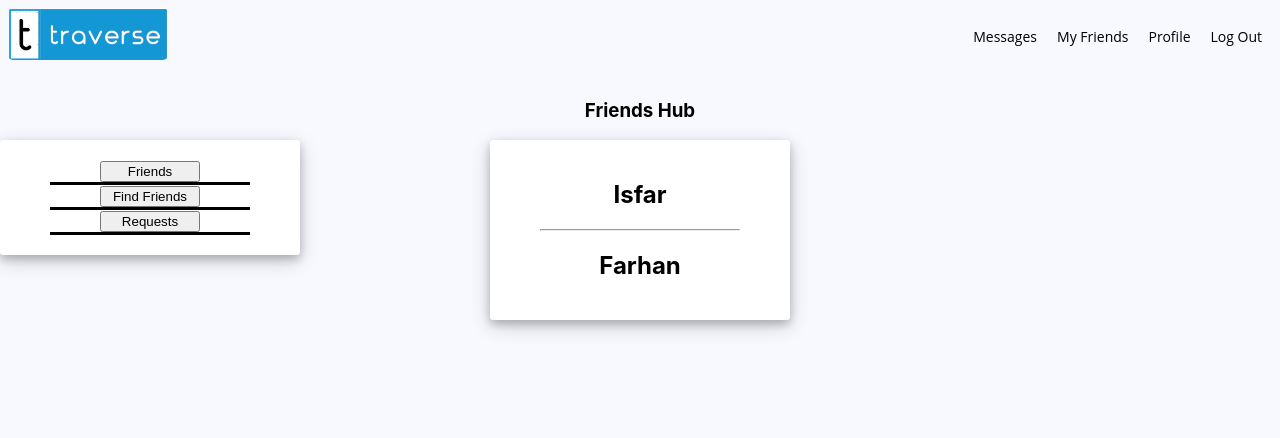
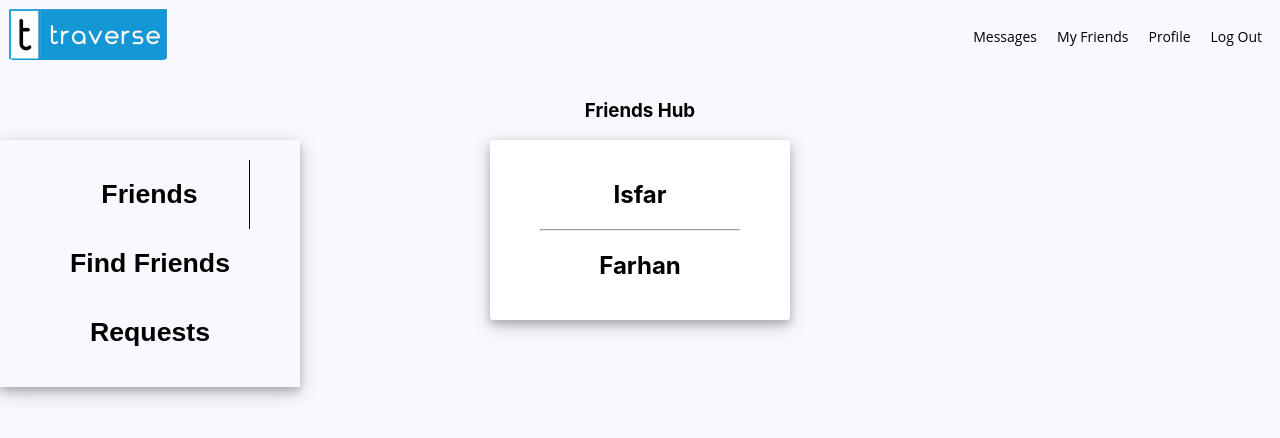
Before and after one commit to fm1539/Traverse2.0, a React (Create React App) app: page /friends in a window 1280 px wide. Shown: the top 438 px of the page. Built offline with nearby package versions, Linux system fonts and the light colour scheme.

Commit message:
new friends hub changes

```diff
--- a/public/css/style.css
+++ b/public/css/style.css
@@ -1,3 +1,5 @@
+
+
 .plat-nav-item{
     display: inline-block;
     color: #000;
@@ -37,19 +39,35 @@
     padding: 20px 50px 20px 50px;
     width: 200px;
     background-color: white;
-    border: solid black;
-    border-width: 0;
-    border-radius: 3px;
+    border: none;
     float: left;
     margin-right: 20vh;
     box-shadow: 0 4px 8px 0 rgba(0, 0, 0, 0.2), 0 6px 20px 0 rgba(0, 0, 0, 0.19);
     position: relative;
+    background-color: inherit;
   }
 
-  .tab {
-      border-bottom-style: solid;
-      width: auto;
+  .friends-btn {
+      width: 100%;
+      display: inline-block;
+      float: left;
+      background-color: transparent;
+      border: none;
+      transition: 0.3s;
   }
+
+  .friends-btn:hover {
+      cursor: pointer;
+      background-color: slategrey;
+  }
+
+  .friends-btn:focus {
+      outline: none;
+  }
+
+.active {
+    border-right: solid 1px;
+}
 /*
   .plat-nav-item:hover:after {
     width: 100%;
--- a/src/components/pages/Friends/Friends.js
+++ b/src/components/pages/Friends/Friends.js
@@ -14,23 +14,51 @@ function Friends() {
         <hr></hr>
         <h2>Farhan</h2>
     </div>
+
+    let findDiv = <div className="container">
+        <h2>Oshir</h2>
+        <hr></hr>
+        <h2>Mashud</h2>
+    </div>
+
+    let friendStatus = "friends-btn"
+    let findStatus = "friends-btn"
+    let reqStatus = "friends-btn"
+
+    if (friendState==="friends") {
+        friendStatus = "friends-btn active"
+        findStatus = "friends-btn"
+        reqStatus = "friends-btn"
+    }
+    else if (friendState === "find") {
+        friendStatus = "friends-btn"
+        findStatus = "friends-btn active"
+        reqStatus = "friends-btn"
+    }
+    else {
+        friendStatus = "friends-btn"
+        findStatus = "friends-btn"
+        reqStatus = "friends-btn active"
+    }
+
     return (
         <div>
             <PlatNavbar />
             <h3>Friends Hub</h3>
             <div className="tab-container">
                 <div className="tab">
-                    <button style={{width: 100 }} onClick={() => friendHandler('friends')}>Friends</button>
+                    <button className={friendStatus} onClick={() => friendHandler('friends')}><h1 className="h1">Friends</h1></button>
                 </div>
                 <div className="tab">
-                    <button style={{width: 100}} onClick={() => friendHandler('find')}>Find Friends</button>
+                    <button className={findStatus} onClick={() => friendHandler('find')}><h1 className="h1">Find Friends</h1></button>
                 </div>
                 <div className="tab">
-                    <button style={{width: 100}} onClick={() => friendHandler('requests')}>Requests</button>
+                    <button className={reqStatus} onClick={() => friendHandler('requests')}><h1 className="h1">Requests</h1></button>
                 </div>
             </div>
             {
-                friendState == 'friends' ? friendsDiv : <div></div>
+                friendState == 'friends' ? friendsDiv : (friendState == 'find' ? findDiv : <div>
+                </div>)
             }
 
         </div>
```
Also changed, not shown: 1 other file (tests, documents, lock files or other folders).
